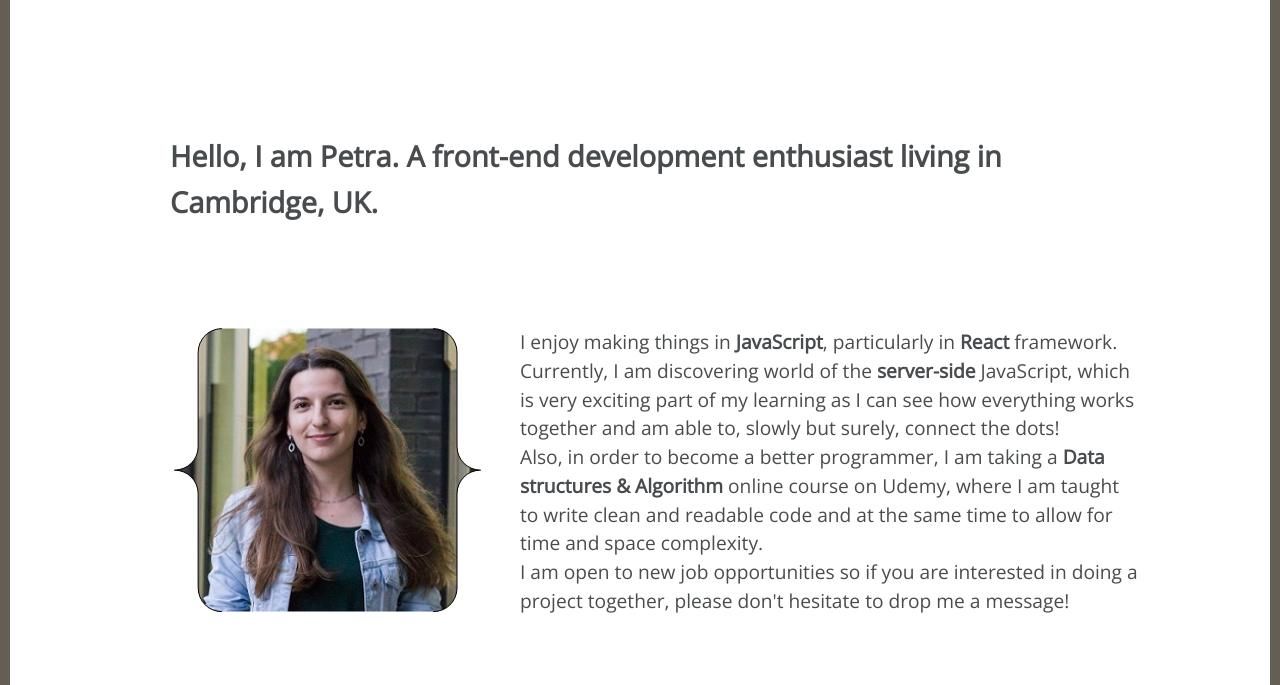
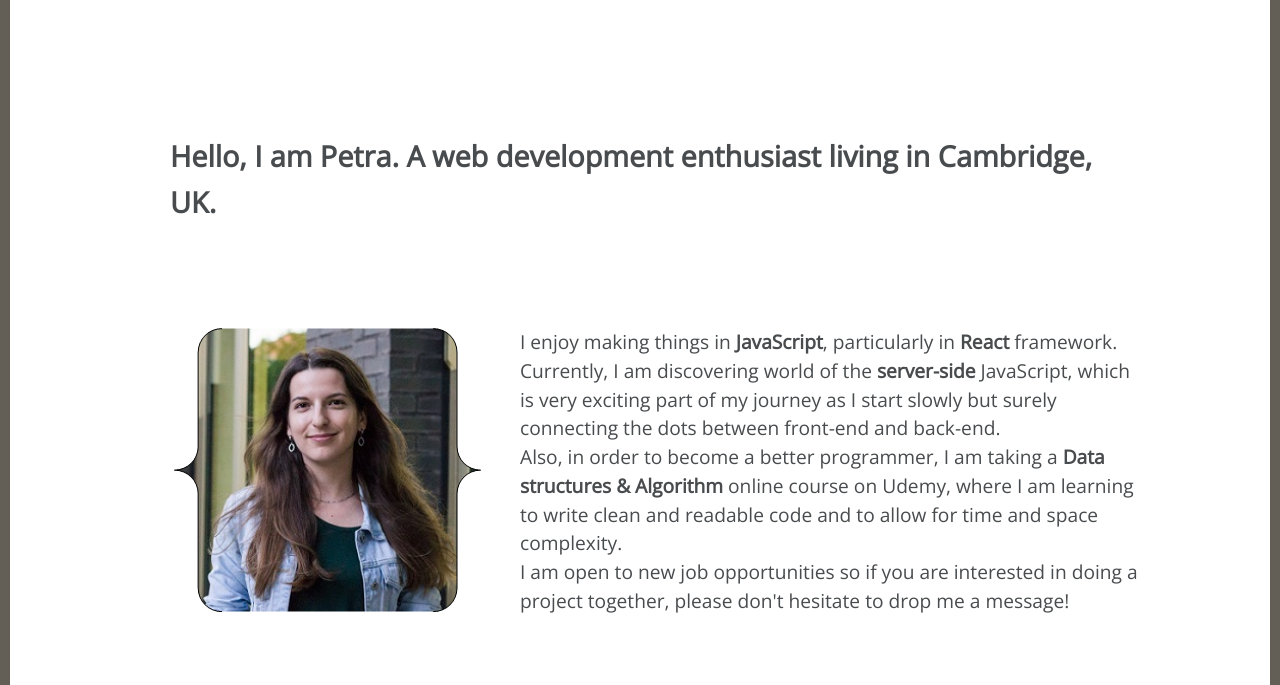
Before and after one commit to PierretteG/portfolio, a plain HTML site: page index.html in a window 1280 px wide. Shown: the part 115-800 px from the top of the page. Drawn offline with nearby package versions, Linux system fonts and the light colour scheme.

Commit message:
modyfing text

```diff
--- a/index.html
+++ b/index.html
@@ -48,17 +48,16 @@
     <a href="javascript:" id="return-to-top"><i class="fa fa-chevron-up"></i></a>
 
     <div id="about">
-      <h1>Hello, I am Petra. A front-end development enthusiast living in Cambridge, UK. </h1>
+      <h1>Hello, I am Petra. A web development enthusiast living in Cambridge, UK. </h1>
       <div id="about-area">
         <img id="me" src="me.png" alt="Petra Gerzova">
         <span id="about-text"> I enjoy making things in <span style="font-weight:bold">JavaScript</span>, particularly
           in <span style="font-weight:bold">React</span> framework. Currently, I am discovering world of
-          the <span style="font-weight:bold">server-side</span> JavaScript, which is very exciting part of my learning
-          as I can see how everything works together
-          and am able to, slowly but surely, connect the dots!
+          the <span style="font-weight:bold">server-side</span> JavaScript, which is very exciting part of my journey
+          as I start slowly but surely connecting the dots between front-end and back-end.
           <br>Also, in order to become a better programmer, I am taking a <span style="font-weight:bold">Data
             structures & Algorithm</span> online course on Udemy,
-          where I am taught to write clean and readable code and at the same time to allow for time and space
+          where I am learning to write clean and readable code and to allow for time and space
           complexity.
           <br>I am open to new job opportunities so if you are interested in doing a project together, please don't
           hesitate
```
